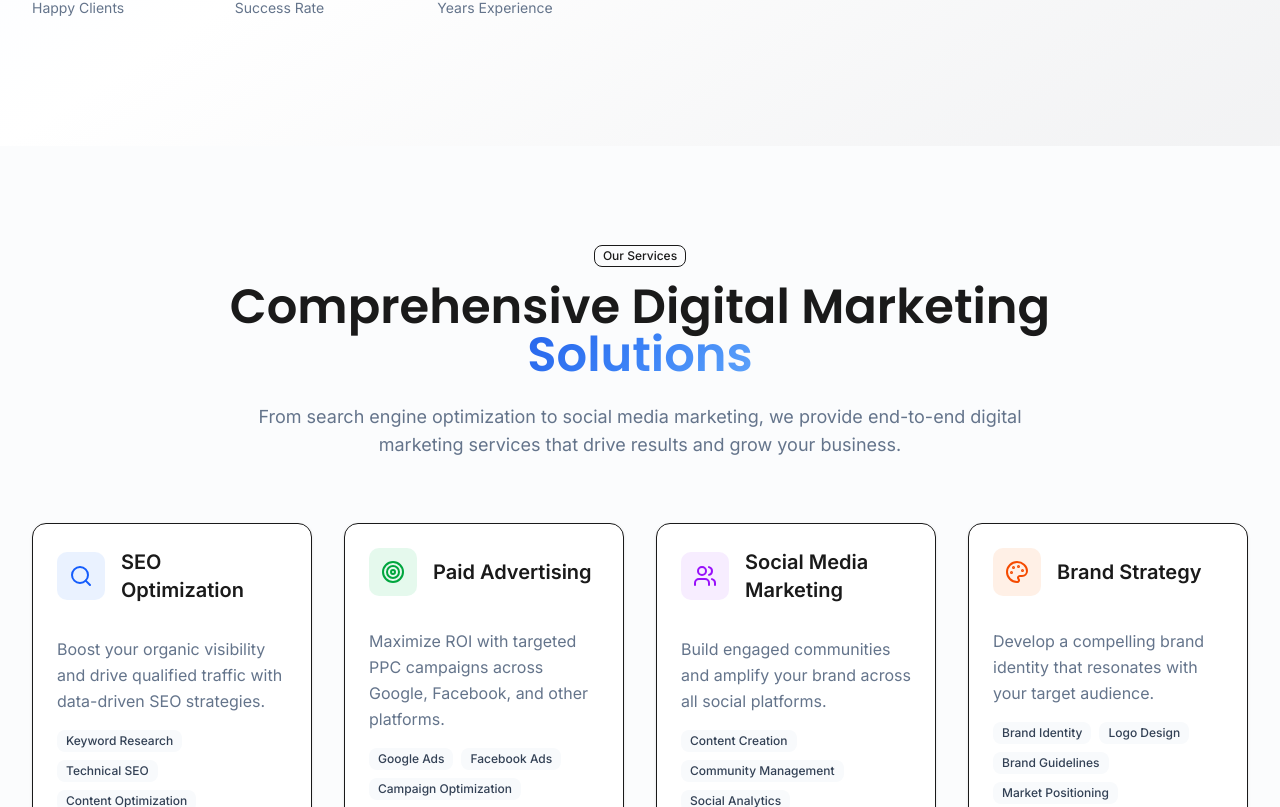
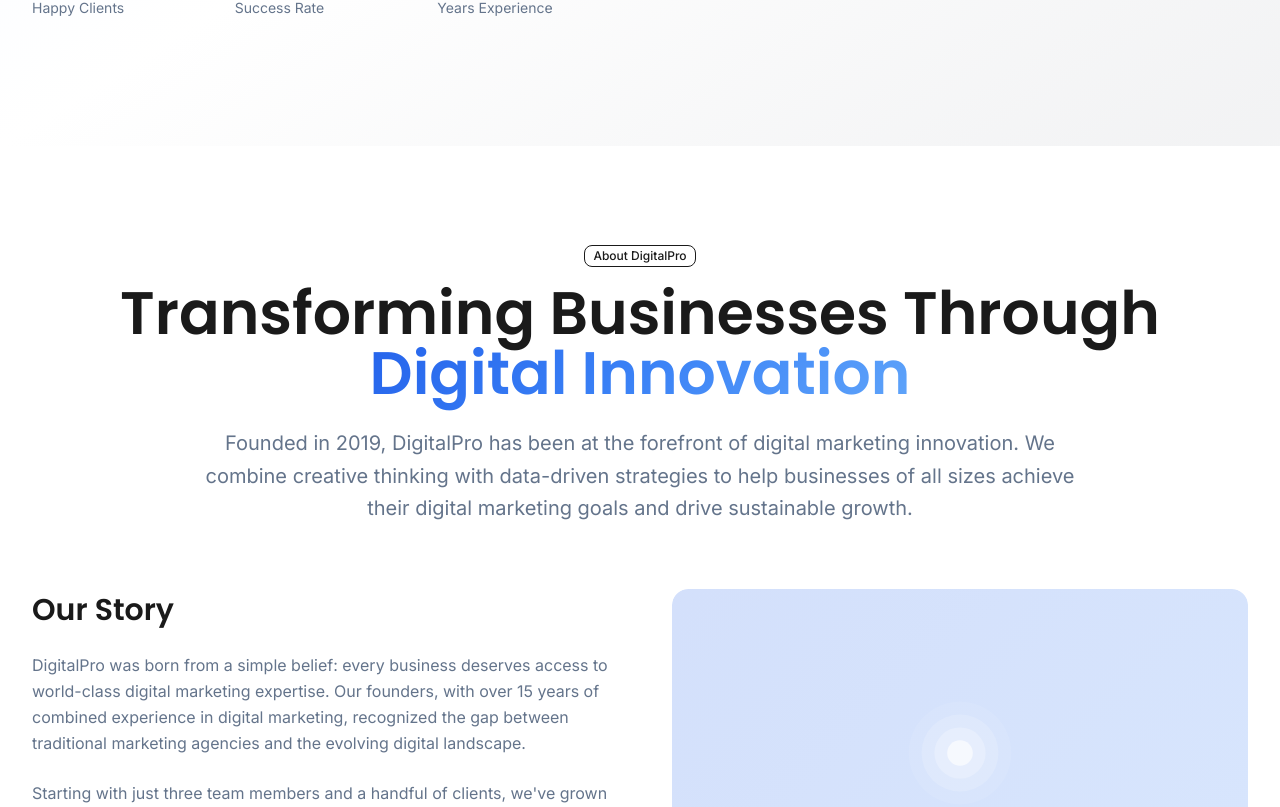
Before and after one commit to Sabari-Vasan-SM/Weboin-Task, a Next.js app: page / in a window 1280 px wide. Shown: the part 713-1520 px from the top of the page. Built offline with nearby package versions, Linux system fonts and the light colour scheme.

Commit message:
logic changes in about page

```diff
--- a/src/app/page.tsx
+++ b/src/app/page.tsx
@@ -3,11 +3,13 @@
 import { CaseStudies } from "@/components/sections/case-studies";
 import { Testimonials } from "@/components/sections/testimonials";
 import { Contact } from "@/components/sections/contact";
+import { AgencyIntro } from "@/components/sections/agency-intro";
 
 export default function Home() {
   return (
     <div className="min-h-screen">
       <Hero />
+      <AgencyIntro />
       <Services />
       <CaseStudies />
       <Testimonials />
--- a/src/components/navbar.tsx
+++ b/src/components/navbar.tsx
@@ -10,7 +10,7 @@
 
 const navigation = [
   { name: "Home", href: "/" },
-  { name: "About", href: "/about" },
+  { name: "About", href: "#about" },
   { name: "Services", href: "#services" },
   { name: "Contact", href: "#contact" },
 ]
--- a/src/components/sections/agency-intro.tsx
+++ b/src/components/sections/agency-intro.tsx
@@ -31,7 +31,7 @@
 
 export function AgencyIntro() {
   return (
-    <section className="py-16 sm:py-24 bg-background">
+    <section id="about" className="py-16 sm:py-24 bg-background">
       <div className="container mx-auto px-4 sm:px-6 lg:px-8">
         {/* Hero Section */}
         <div className="text-center mb-16">
```
